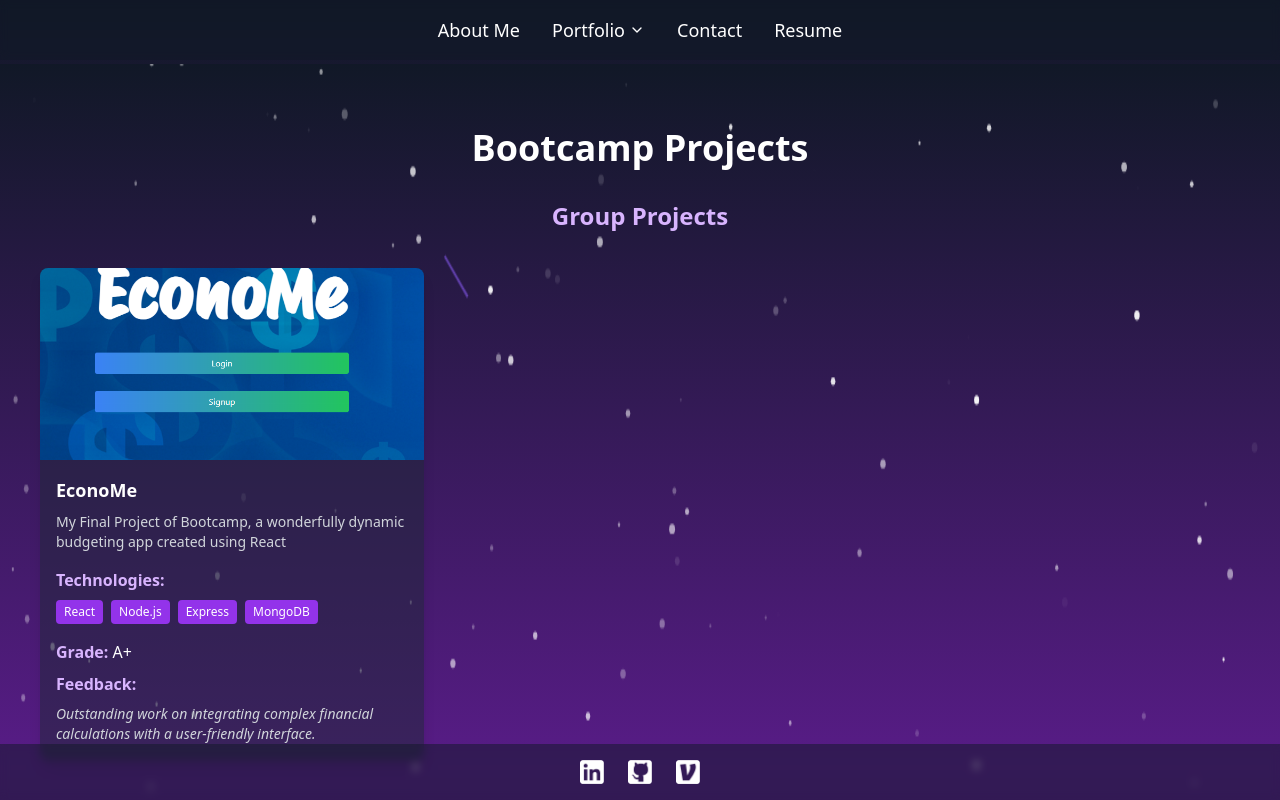
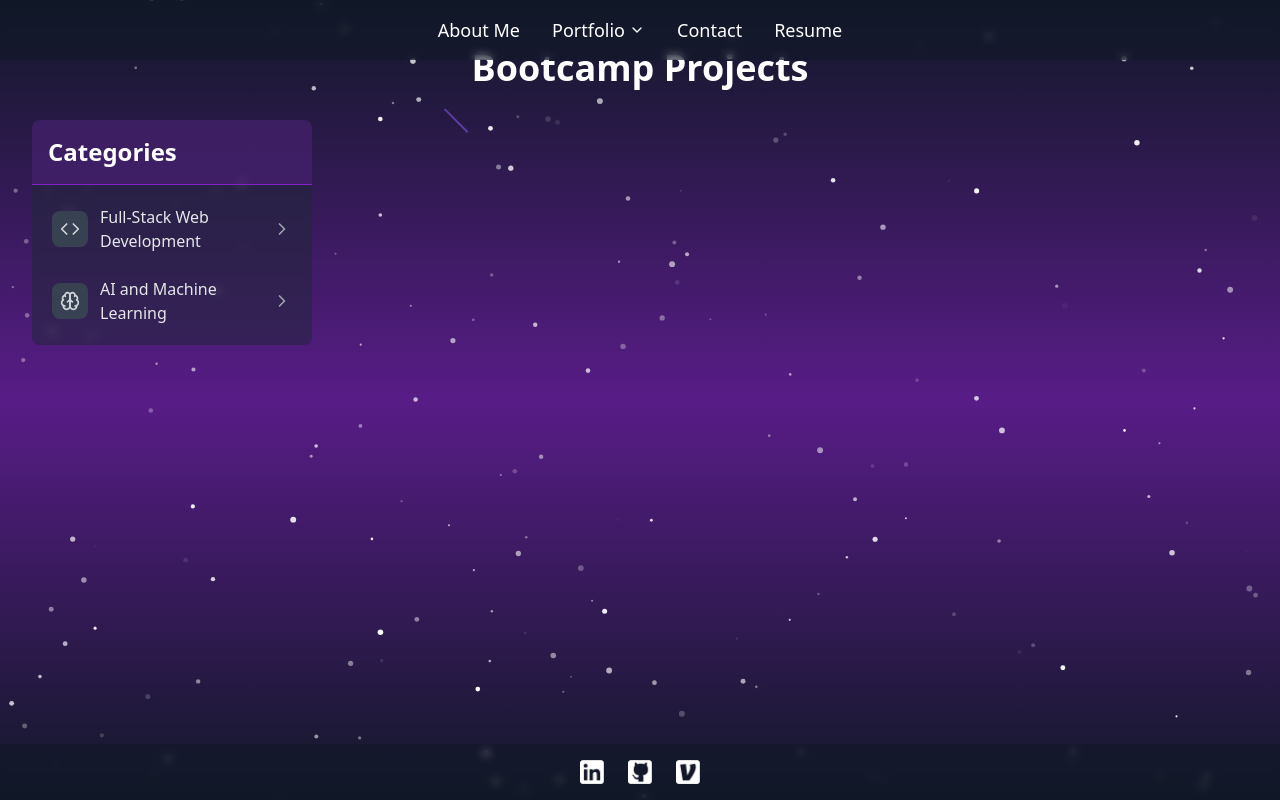
Before and after one commit to SikoticVinyl/SiksReactPortfolio, a React (Vite) app: page /portfolio/bootcamp in a window 1280 px wide. Built offline with nearby package versions, Linux system fonts and the light colour scheme.

Commit message:
overhauled protfolio display and project info.

```diff
--- a/src/components/PortfolioPage.jsx
+++ b/src/components/PortfolioPage.jsx
@@ -1,48 +1,134 @@
-import React from 'react';
+import React, { useState } from 'react';
 import { useParams } from 'react-router-dom';
 import Project from './Project';
 import projectData from '../data/projects.json';
 import { Sparkles } from './Sparkles';
 import { Meteors } from './Meteors';
+import { ChevronDown, ChevronRight, FolderIcon, Code, Brain } from 'lucide-react';
 
 const PortfolioPage = () => {
   const { category } = useParams();
+  const [openCategories, setOpenCategories] = useState({});
 
   const filteredProjects = projectData.filter(project => {
     if (category === 'personal') return project.type === 'personal';
     if (category === 'bootcamp') return project.type === 'school';
-    // if (category === 'freelance') return project.type === 'freelance';
     return false;
   });
 
-  const groupProjects = filteredProjects.filter(project => project.isGroupProject);
-  const individualProjects = filteredProjects.filter(project => !project.isGroupProject);
+  const categories = [...new Set(filteredProjects.map(project => project.category))];
+
+  const toggleCategory = (categoryName) => {
+    setOpenCategories(prev => ({
+      ...prev,
+      [categoryName]: !prev[categoryName]
+    }));
+  };
+
+  const getCategoryIcon = (categoryName) => {
+    switch (categoryName) {
+      case 'Full-Stack Web Development':
+        return <Code className="w-5 h-5" />;
+      case 'AI and Machine Learning':
+        return <Brain className="w-5 h-5" />;
+      default:
+        return <FolderIcon className="w-5 h-5" />;
+    }
+  };
 
   return (
-    <div className="relative min-h-screen overflow-hidden bg-gradient-to-b from-gray-900 via-purple-900 to-gray-900">
+    <div className="fixed inset-0 bg-gradient-to-b from-gray-900 via-purple-900 to-gray-900">
       <Sparkles particleColor="#FFFFFF" particleCount={200} minSize={1} maxSize={3} />
       <Meteors meteorColor="#8B5CF6" meteorCount={15} />
 
-      <div className="relative z-10 flex flex-col items-center mx-auto px-4 sm:px-6 lg:px-8 py-16">
-        <h1 className="text-4xl font-bold text-white mb-8">{category.charAt(0).toUpperCase() + category.slice(1)} Projects</h1>
+      <div className="absolute inset-0 overflow-auto">
+        <div className="relative z-10 min-h-screen py-12 px-4 sm:px-6 lg:px-8">
+          <div className="max-w-7xl mx-auto">
+            <h1 className="text-4xl font-bold text-white mb-8 text-center">
+              {category.charAt(0).toUpperCase() + category.slice(1)} Projects
+            </h1>
 
-        {category === 'bootcamp' && (
-          <>
-            <h2 className="text-2xl font-semibold text-purple-300 mb-4">Group Projects</h2>
-            <div className="grid grid-cols-1 sm:grid-cols-2 lg:grid-cols-3 gap-6 mb-12">
-              {groupProjects.map(project => (
-                <Project key={project.id} {...project} />
-              ))}
+            <div className="grid grid-cols-1 lg:grid-cols-4 gap-8">
+              {/* Enhanced Category sidebar */}
+              <div className="lg:col-span-1">
+                <div className="bg-gray-800 bg-opacity-50 backdrop-blur-sm rounded-lg overflow-hidden">
+                  <div className="bg-purple-900 bg-opacity-50 p-4 border-b border-purple-700">
+                    <h2 className="text-2xl font-semibold text-white">Categories</h2>
+                  </div>
+                  <div className="p-2">
+                    {categories.map((projectCategory) => (
+                      <button
+                        key={projectCategory}
+                        onClick={() => toggleCategory(projectCategory)}
+                        className={`
+                          w-full text-left flex items-center p-3 rounded-lg
+                          transition-all duration-200 ease-in-out
+                          ${openCategories[projectCategory]
+                            ? 'bg-purple-900 bg-opacity-50 shadow-lg shadow-purple-900/50'
+                            : 'hover:bg-gray-700'
+                          }
+                          group
+                        `}
+                      >
+                        <div className="flex items-center space-x-3">
+                          <div className={`
+                            p-2 rounded-lg
+                            ${openCategories[projectCategory]
+                              ? 'bg-purple-800 text-purple-200'
+                              : 'bg-gray-700 text-gray-300 group-hover:bg-gray-600'
+                            }
+                            transition-colors duration-200
+                          `}>
+                            {getCategoryIcon(projectCategory)}
+                          </div>
+                          <div className="flex-1">
+                            <span className={`
+                              text-base font-medium
+                              ${openCategories[projectCategory]
+                                ? 'text-purple-200'
+                                : 'text-gray-200 group-hover:text-purple-300'
+                              }
+                              transition-colors duration-200
+                            `}>
+                              {projectCategory}
+                            </span>
+                          </div>
+                          <div className={`
+                            transition-transform duration-200
+                            ${openCategories[projectCategory] ? 'rotate-90' : ''}
+                          `}>
+                            <ChevronRight className={`
+                              w-5 h-5
+                              ${openCategories[projectCategory]
+                                ? 'text-purple-200'
+                                : 'text-gray-400 group-hover:text-purple-300'
+                              }
+                            `} />
+                          </div>
+                        </div>
+                      </button>
+                    ))}
+                  </div>
+                </div>
+              </div>
+
+              {/* Projects grid */}
+              <div className="lg:col-span-3">
+                {categories.map((projectCategory) => (
+                  <div key={projectCategory} className={`mb-8 ${openCategories[projectCategory] ? '' : 'hidden'}`}>
+                    <h2 className="text-2xl font-semibold text-purple-300 mb-4">{projectCategory}</h2>
+                    <div className="grid grid-cols-1 md:grid-cols-2 lg:grid-cols-3 gap-6">
+                      {filteredProjects
+                        .filter(project => project.category === projectCategory)
+                        .map(project => (
+                          <Project key={project.id} {...project} />
+                        ))}
+                    </div>
+                  </div>
+                ))}
+              </div>
             </div>
-
-            <h2 className="text-2xl font-semibold text-purple-300 mb-4">Individual Projects</h2>
-          </>
-        )}
-
-        <div className="grid grid-cols-1 sm:grid-cols-2 lg:grid-cols-3 gap-6">
-          {individualProjects.map(project => (
-            <Project key={project.id} {...project} />
-          ))}
+          </div>
         </div>
       </div>
     </div>
--- a/src/components/Project.jsx
+++ b/src/components/Project.jsx
@@ -1,36 +1,39 @@
 import React from 'react';
+import { ExternalLink, Github } from 'lucide-react';
 
-const Project = ({ title, description, image, deployedUrl, repoUrl, grade, feedback, technologies }) => {
+const Project = ({ title, description, image, deployedUrl, repoUrl, technologies }) => {
   return (
-    <div className="max-w-sm mx-auto my-5 bg-gray-800 bg-opacity-50 rounded-lg overflow-hidden shadow-lg">
-      <div className="relative group">
+    <div className="bg-gray-800 bg-opacity-50 rounded-lg overflow-hidden shadow-lg hover:shadow-xl transition-shadow duration-300">
+      <div className="relative">
         <img
           src={image}
           alt={title}
           className="w-full h-48 object-cover object-center"
         />
-        <div className="absolute inset-0 bg-black bg-opacity-50 flex items-center justify-center opacity-0 group-hover:opacity-100 transition-opacity duration-300">
-          <div className="text-white text-center">
+        <div className="absolute inset-0 bg-black bg-opacity-50 flex items-center justify-center opacity-0 hover:opacity-100 transition-opacity duration-300">
+          <div className="text-white text-center p-4">
             <h3 className="text-xl font-bold mb-2">{title}</h3>
             <div className="flex justify-center space-x-4">
+              {deployedUrl && (
+                <a
+                  href={deployedUrl}
+                  target="_blank"
+                  rel="noopener noreferrer"
+                  className="bg-purple-600 hover:bg-purple-700 text-white font-bold py-2 px-4 rounded flex items-center text-sm"
+                >
+                  <ExternalLink className="w-4 h-4 mr-2" />
+                  View Project
+                </a>
+              )}
               {repoUrl && (
                 <a
                   href={repoUrl}
                   target="_blank"
                   rel="noopener noreferrer"
-                  className="bg-purple-600 hover:bg-purple-700 text-white font-bold py-2 px-4 rounded"
+                  className="bg-gray-600 hover:bg-gray-700 text-white font-bold py-2 px-4 rounded flex items-center text-sm"
                 >
+                  <Github className="w-4 h-4 mr-2" />
                   Repository
-                </a>
-              )}
-              {deployedUrl && (
-                <a
-                  href={deployedUrl}
-                  target="_blank"
-                  rel="noopener noreferrer"
-                  className="bg-purple-600 hover:bg-purple-700 text-white font-bold py-2 px-4 rounded"
-                >
-                  Deployed
                 </a>
               )}
             </div>
@@ -39,26 +42,17 @@ const Project = ({ title, description, image, deployedUrl, repoUrl, grade, feedb
       </div>
       <div className="p-4">
         <h3 className="font-bold text-lg mb-2 text-white">{title}</h3>
-        <p className="text-gray-300 text-sm mb-4">{description}</p>
+        <p className="text-gray-300 text-sm mb-4 line-clamp-3">{description}</p>
         {technologies && (
           <div className="mb-4">
             <h4 className="font-semibold text-purple-300 mb-2">Technologies:</h4>
             <div className="flex flex-wrap gap-2">
               {technologies.map((tech, index) => (
-                <span key={index} className="bg-purple-600 text-white text-xs px-2 py-1 rounded">{tech}</span>
+                <span key={index} className="bg-purple-600 text-white text-xs px-2 py-1 rounded">
+                  {tech}
+                </span>
               ))}
             </div>
-          </div>
-        )}
-        {grade && (
-          <div className="mb-2">
-            <span className="font-semibold text-purple-300">Grade:</span> <span className="text-white">{grade}</span>
-          </div>
-        )}
-        {feedback && (
-          <div>
-            <h4 className="font-semibold text-purple-300 mb-2">Feedback:</h4>
-            <p className="text-gray-300 text-sm italic">{feedback}</p>
           </div>
         )}
       </div>
--- a/src/data/projects.json
+++ b/src/data/projects.json
@@ -1,30 +1,110 @@
 [
   {
     "id": 1,
-    "title": "PreWork Study Guide",
-    "description": "This was my very first dip into coding, a simple study guide for the prework of the bootcamp I attended.",
-    "image": "/assets/PWSG.png",
-    "deployedUrl": "https://sikoticvinyl.github.io/prework-study-guide/",
-    "repoUrl": "https://github.com/SikoticVinyl/prework-study-guide",
-    "type": "school",
-    "category": "Full-Stack Web Development",
-    "isGroupProject": false,
-    "grade": "A",
-    "feedback": "Excellent start! Your HTML structure is clean and well-organized.",
-    "technologies": ["HTML", "CSS", "JavaScript"]
-  },
-  {
-    "id": 2,
     "title": "EconoMe",
-    "description": "My Final Project of Bootcamp, a wonderfully dynamic budgeting app created using React",
+    "description": "A dynamic budgeting app created using React, Node.js, and MongoDB. This full-stack application allows users to track expenses, set budgets, and visualize spending patterns.",
     "image": "/assets/EconoMe.png",
     "deployedUrl": "https://econome-rqta.onrender.com",
     "repoUrl": "https://github.com/SikoticVinyl/EconoMe",
     "type": "school",
     "category": "Full-Stack Web Development",
     "isGroupProject": true,
-    "grade": "A+",
-    "feedback": "Outstanding work on integrating complex financial calculations with a user-friendly interface.",
-    "technologies": ["React", "Node.js", "Express", "MongoDB"]
+    "technologies": ["React", "Node.js", "Express", "MongoDB", "Chart.js"]
+  },
+  {
+    "id": 2,
+    "title": "StaffSync",
+    "description": "A comprehensive employee management system built with Node.js and MySQL. This application demonstrates proficiency in database CRUD operations and RESTful API design.",
+    "image": "/assets/StaffSync.png",
+    "deployedUrl": "https://www.youtube.com/watch?v=TLx2vBaX-iA",
+    "repoUrl": "https://github.com/SikoticVinyl/StaffSync",
+    "type": "school",
+    "category": "Full-Stack Web Development",
+    "isGroupProject": false,
+    "technologies": ["Node.js", "MySQL", "Express", "Inquirer"]
+  },
+  {
+    "id": 3,
+    "title": "eNotes",
+    "description": "A note-taking application showcasing backend development skills with RESTful API implementation. Users can create, read, update, and delete notes efficiently.",
+    "image": "/assets/NoteTaker.png",
+    "deployedUrl": "https://stormy-sands-88840-bd75ee7a710b.herokuapp.com/",
+    "repoUrl": "https://github.com/SikoticVinyl/eNotes",
+    "type": "school",
+    "category": "Full-Stack Web Development",
+    "isGroupProject": false,
+    "technologies": ["Node.js", "Express", "JavaScript", "HTML", "CSS"]
+  },
+  {
+    "id": 4,
+    "title": "Mongoose Mind Map",
+    "description": "An interactive mind mapping tool built with MongoDB and Mongoose. This project demonstrates proficiency in NoSQL database design and management.",
+    "image": "/assets/MonMap.png",
+    "deployedUrl": "https://www.youtube.com/watch?v=wBqaDHDaTxE",
+    "repoUrl": "https://github.com/SikoticVinyl/MongooseMindMap",
+    "type": "school",
+    "category": "Full-Stack Web Development",
+    "isGroupProject": false,
+    "technologies": ["MongoDB", "Mongoose", "Node.js", "Express"]
+  },
+  {
+    "id": 5,
+    "title": "TTRPG-Inventory-Bot BotOfHolding",
+    "description": "A Discord bot designed to manage inventories for tabletop RPG games. This group project showcases collaboration skills and proficiency in working with external APIs.",
+    "image": "/assets/BOH1.png",
+    "deployedUrl": "",
+    "repoUrl": "https://github.com/eymerin/TTRPG-Inventory-Bot",
+    "type": "school",
+    "category": "Full-Stack Web Development",
+    "isGroupProject": true,
+    "technologies": ["Node.js", "Discord.js", "MongoDB", "Express"]
+  },
+  {
+    "id": 6,
+    "title": "GeneratingSteamHeat",
+    "description": "A command-line README generator that streamlines the process of creating professional project documentation. This tool demonstrates proficiency in Node.js and command-line applications.",
+    "image": "/assets/GSH.png",
+    "deployedUrl": "",
+    "repoUrl": "https://github.com/SikoticVinyl/GeneratingSteamHeat",
+    "type": "school",
+    "category": "Full-Stack Web Development",
+    "isGroupProject": false,
+    "technologies": ["Node.js", "Inquirer", "Markdown"]
+  },
+  {
+    "id": 7,
+    "title": "Forecaster",
+    "description": "A weather forecasting application that integrates multiple third-party APIs to provide accurate and up-to-date weather information. This project showcases skills in API integration and asynchronous JavaScript.",
+    "image": "/assets/Fore.png",
+    "deployedUrl": "https://sikoticvinyl.github.io/Forecaster/",
+    "repoUrl": "https://github.com/SikoticVinyl/Forecaster",
+    "type": "school",
+    "category": "Full-Stack Web Development",
+    "isGroupProject": false,
+    "technologies": ["JavaScript", "HTML", "CSS", "OpenWeatherMap API"]
+  },
+  {
+    "id": 8,
+    "title": "Sentiment Analysis Tool",
+    "description": "An AI-powered sentiment analysis tool that uses natural language processing to determine the sentiment of text inputs. This project demonstrates proficiency in NLP and machine learning techniques.",
+    "image": "/assets/SentimentAnalysis.png",
+    "deployedUrl": "https://sentiment-analysis-tool.herokuapp.com",
+    "repoUrl": "https://github.com/SikoticVinyl/SentimentAnalysisTool",
+    "type": "school",
+    "category": "AI and Machine Learning",
+    "isGroupProject": false,
+    "technologies": ["Python", "NLTK", "Scikit-learn", "Flask", "Pandas"]
+  },
+  {
+    "id": 9,
+    "title": "AI-Powered Image Recognition System",
+    "description": "A group project that implements a sophisticated image recognition system using deep learning techniques. This application can identify objects, faces, and text in images with high accuracy.",
+    "image": "/assets/ImageRecognition.png",
+    "deployedUrl": "https://ai-image-recognition.herokuapp.com",
+    "repoUrl": "https://github.com/AITeam/ImageRecognitionSystem",
+    "type": "school",
+    "category": "AI and Machine Learning",
+    "isGroupProject": true,
+    "technologies": ["Python", "TensorFlow", "Keras", "OpenCV", "Flask", "React"]
   }
 ]
```
